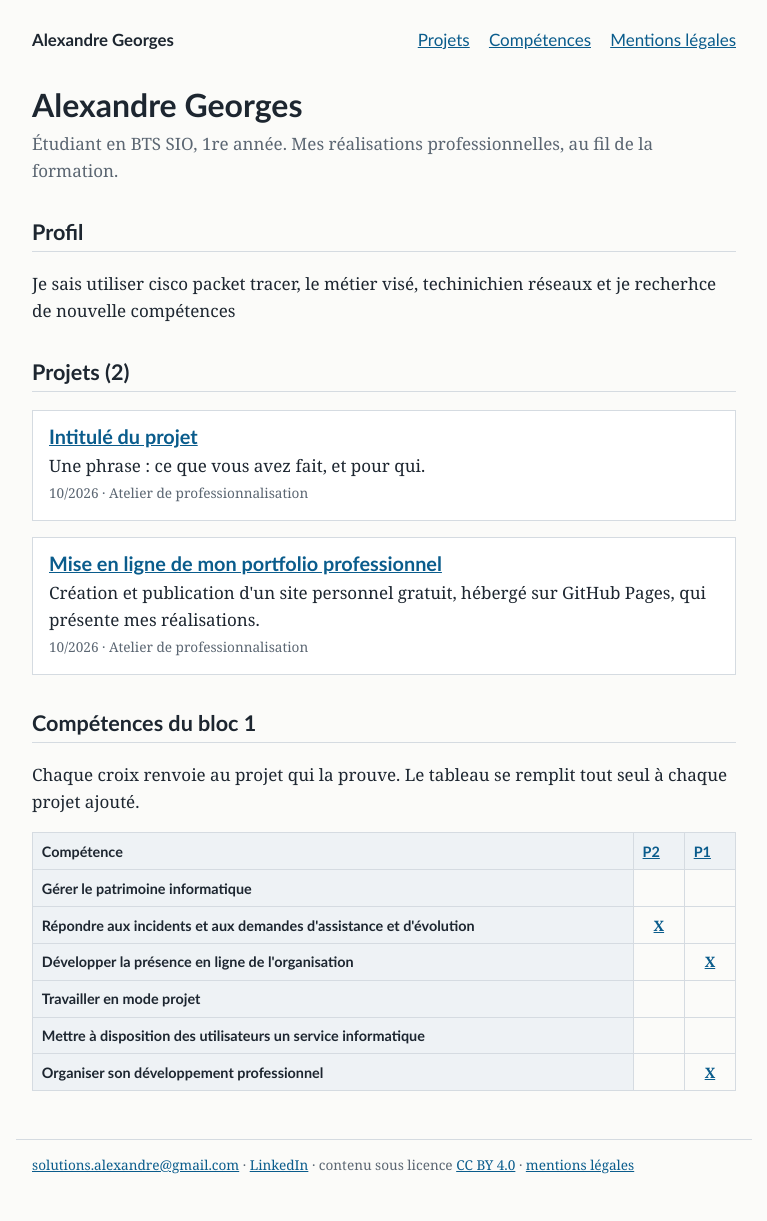
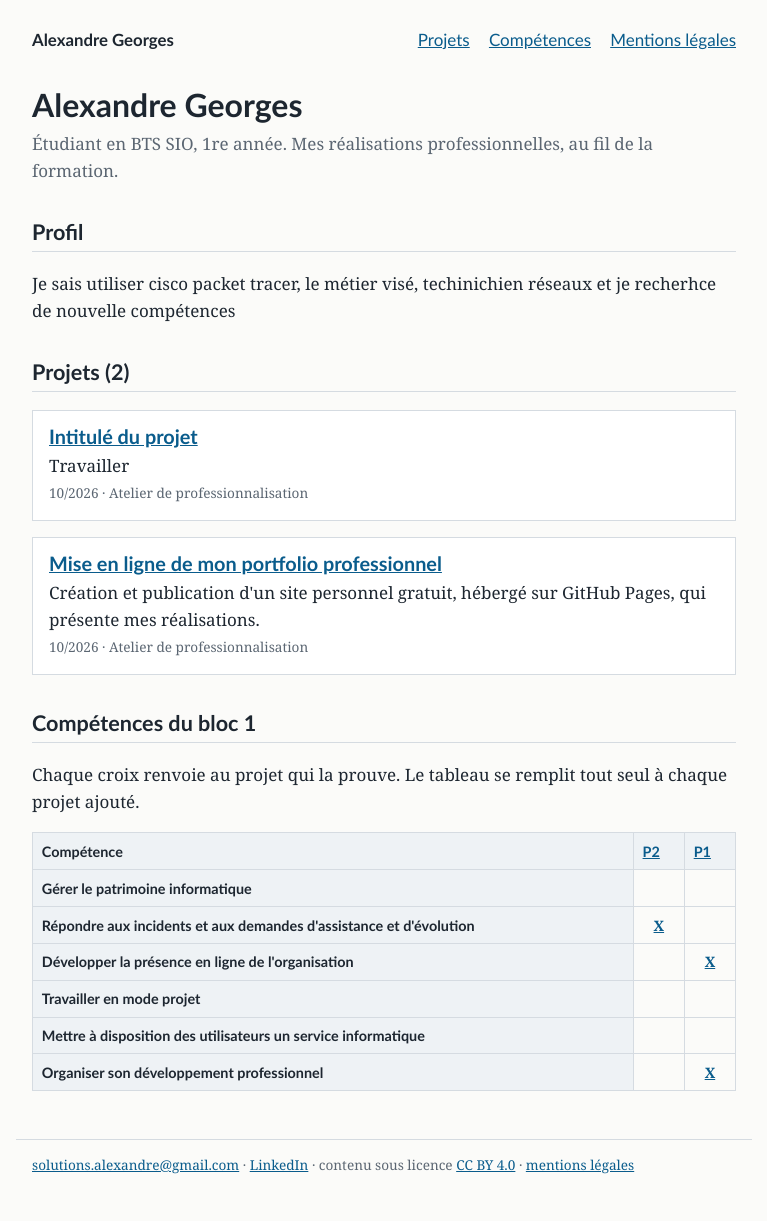
Before and after one commit to ElysioUI/Portfolio, a Jekyll site: the page built from index.html, in a window 1280 px wide. Shown: the whole page, without its empty margins (256-1023 px from the left). Built offline with Jekyll 4.4.1, drawn with Linux system fonts in a browser that asks for light colours.

Commit message:
moi changer fichier
Updated project summary to a more concise description.

```diff
--- a/_projets/2026-10-sauvegarde-portail.md
+++ b/_projets/2026-10-sauvegarde-portail.md
@@ -2,7 +2,7 @@
 title: "Intitulé du projet"
 date: 2026-10-07
 cadre: "Atelier de professionnalisation"
-resume: "Une phrase : ce que vous avez fait, et pour qui."
+resume: "Travailler"
 competences: [c2]
 ---
 
```
